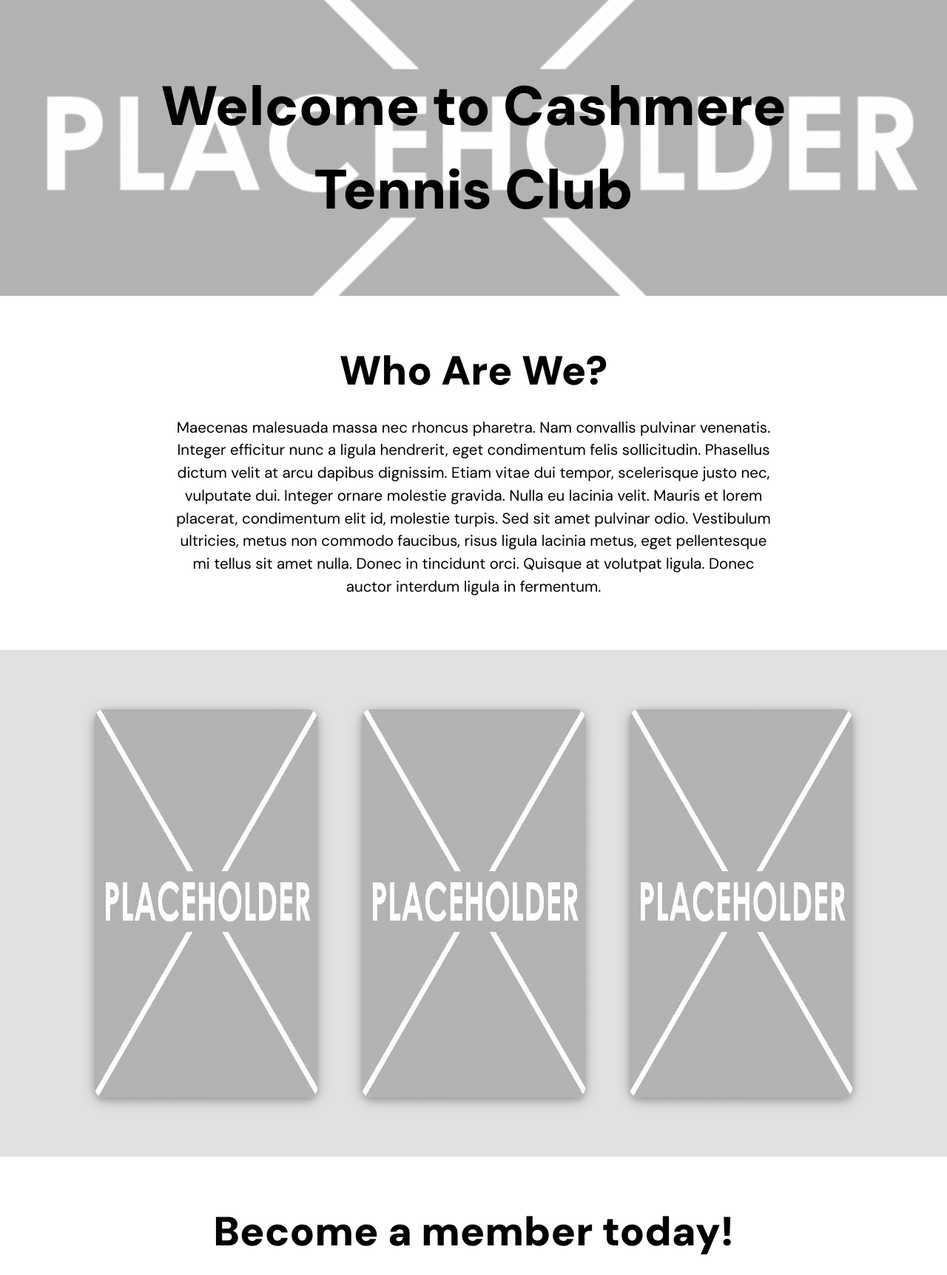
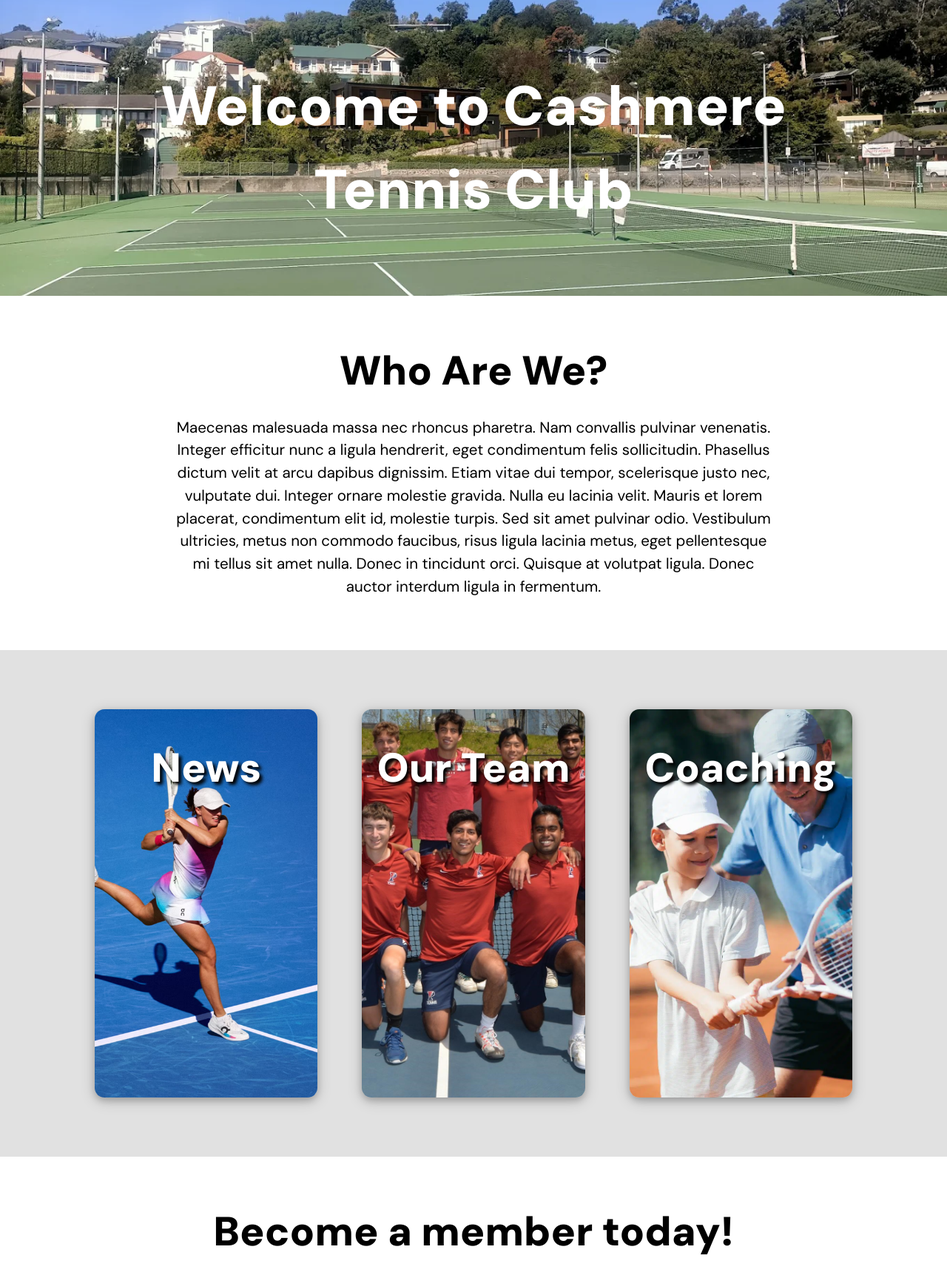
Before and after one commit to NikitaSidaway/Tennis-app, a Flask app: page / in a window 1280 px wide. Shown: the part 50-1774 px from the top of the page at 74% size. Run offline with Flask 3, Linux system fonts and the light colour scheme.

Commit message:
Added images to home page

```diff
--- a/static/styles.css
+++ b/static/styles.css
@@ -28,15 +28,15 @@ body, p, h1, h2, h3, h4, h5, h6, p, ol, ul {
 h1 {
   font-size: 75px;
   font-weight: 1000;
+  color: white;
 }
 
 h2 {
   font-size: 55px;
-  font-weight: 900;
+  font-weight: 925;
   text-align: center;
   margin-top: 60px;
   margin-bottom: 20px;
-
 }
 
 h3 {
@@ -54,6 +54,16 @@ h5 {
   font-weight: 400;
   font-size: 17px;
   margin-top: 7px;
+}
+
+
+
+.textoverlay {
+  position: absolute;
+  top: 10%;
+  left: 50%;
+  transform: translate(-50%, -50%);
+
 }
 
 p {
@@ -77,6 +87,7 @@ img {
   width: 100%;
   height: auto;
   border-radius: 13px;
+  object-fit: cover
 }
 
 .cards {
@@ -151,10 +162,20 @@ img {
 
 .home-threecoloumn {
   border-radius: 13px;
+  position: relative;
 }
 
 .home-threecoloumn img {
   height: 525px;
+  width: 100%;
+  object-fit: cover;
+}
+
+.home-threecoloumn h2 {
+  font-size: 55px;
+  margin-top: 75px;
+  color: white;
+    text-shadow: 4px 4px 4px #000000;
 }
 
 
@@ -162,7 +183,7 @@ img {
 
 
 .hero-image {
-  background-image: url("/static/images/placeholder.png");
+  background-image: url("/static/images/tenniscourts.webp");
   background-position: center;
   background-repeat: no-repeat;
   background-size: cover;
--- a/templates/home.html
+++ b/templates/home.html
@@ -15,15 +15,36 @@
 
     <div class = "home-wrapper-threecoloumn">
         <div class="threecoloumn">
+
             <div class="w3-card-4 home-threecoloumn">
-                <img src="./static/images/placeholder.png" alt="Event image">
+                <div>
+                    <img src="./static/images/tennis.avif" alt="News Tab">
+                </div>
+                <div class="textoverlay">
+                    <h2>News</h2>
+                </div>
+
+
             </div>
+
             <div class="w3-card-4 home-threecoloumn">
-                <img src="./static/images/placeholder.png" alt="Event image">
+                <div>
+                    <img src="./static/images/team.jpg" alt="Our Team Tab">
+                </div>
+                <div class="textoverlay">
+                    <h2>Our&nbspTeam</h2>
+                </div>
             </div>
+
             <div class="w3-card-4 home-threecoloumn">
-                <img src="./static/images/placeholder.png" alt="Event image">
+                <div>
+                    <img src="./static/images/coaching.webp" alt="Coaching Tab">
+                </div>
+                <div class="textoverlay">
+                    <h2>Coaching</h2>
+                </div>
             </div>
+
         </div>
     </div>
 
```
Also changed, not shown: static/images/Screenshot_2024-07-28_175432.png (deleted), static/images/coaching.webp (added), static/images/team.jpg (added), static/images/tennis.avif (added), static/images/tenniscourts.webp (added).
